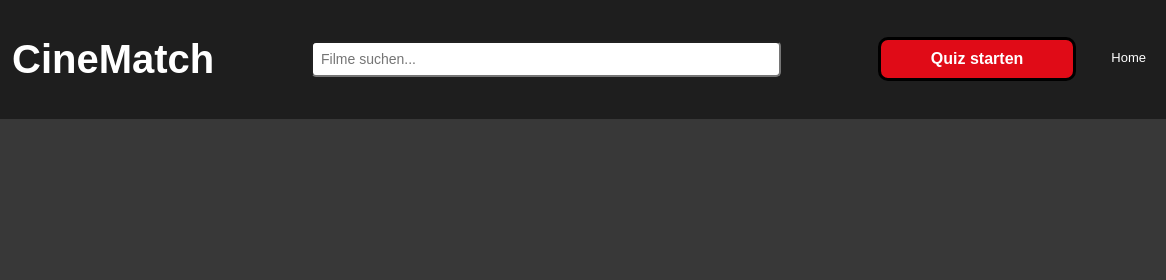
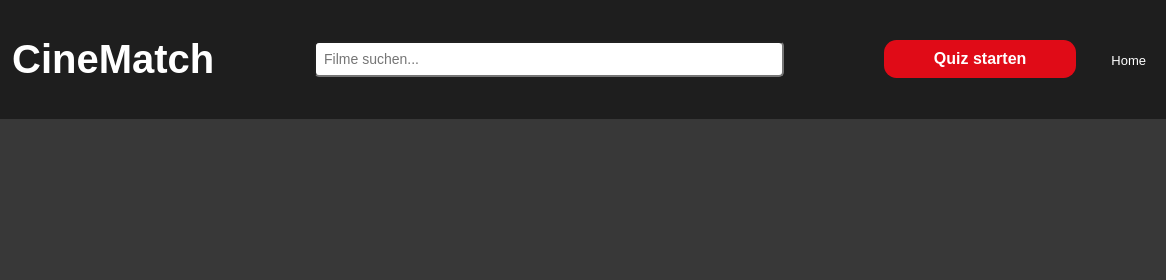
Before and after one commit to Barbara-Z/T4-ProjectX, a plain HTML site: page Frontend/CineMatch.html in a window 1280 px wide. Shown: the top 280 px of the page, 114-1280 px from the left. Drawn offline with Linux system fonts and the light colour scheme.

Commit message:
Quiz Button

```diff
--- a/Frontend/CineMatch.css
+++ b/Frontend/CineMatch.css
@@ -37,6 +37,9 @@
     font-size: 14px;
 }
 
+
+
+
 .quiz-btn {
     background-color: #e00b17;
     font-family: Poppins, sans-serif;
@@ -45,8 +48,8 @@
     padding: 10px 50px;
     font-size: 16px;
     cursor: pointer;
-    border-radius: 10px;
-    border: 3px solid black;
+    border-radius: 12.5px;
+    border: none;
 }
 
 .quiz-btn:hover {
```
Also changed, not shown: Frontend/CineMatch.html (+1 -0 lines).
